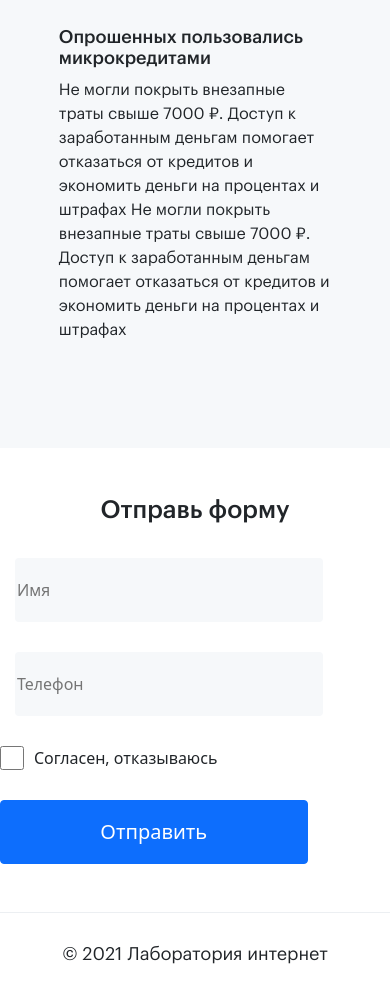
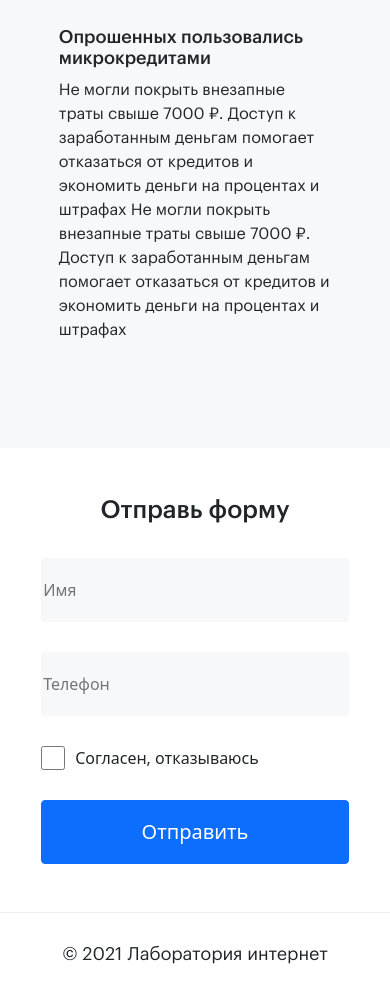
Before and after one commit to Marika777/testLab, a plain HTML site: page index.html in a window 390 px wide. Shown: the part 5410-6410 px from the top of the page. Drawn offline with nearby package versions, Linux system fonts and the light colour scheme; files whose address does not match are found by name.

Commit message:
test_two

```diff
--- a/index.html
+++ b/index.html
@@ -204,12 +204,12 @@
             <div id="form" class="d-flex flex-column align-items-center justify-content-center ">
                 <h2 class="mt-5">Отправь форму</h2>
                 <form id="feedbackForm">
-                    <div class="form-block">
-                        <div class="data_block d-flex flex-column">
+                    <div class="form-block ">
+                        <div class="data_block d-flex flex-row flex-wrap">
                             <input type="text" id="name" name="name" required placeholder="Имя">
                             <input type="number" id="phone" class="phone" required placeholder="Телефон">
                         </div>
-                        <div class="checkbox-block d-flex flex-row align-items-center flex-wrap">
+                        <div class="checkbox-block d-flex flex-row align-items-center justify-content-center flex-wrap">
                             <div class="blokiss d-flex flex-row"><input id="choice"  required type="checkbox"><p class="m-0">Согласен, отказываюсь</p></div>
                             <button type="submit" class="btn-form btn btn-primary m-0 mb-5">Отправить</button>
                         </div>
--- a/styles.css
+++ b/styles.css
@@ -333,6 +333,10 @@ footer div p{
   background-color: #F6F8FA;
   padding: 50px 0 30px 0;
 }
+.data_block{
+  align-items: center;
+  justify-content: center;
+}
 .data_block input{
   background-color: #F6F8FA;
   border: 0;
@@ -340,8 +344,6 @@ footer div p{
   height: 64px;
   border-radius: 4px;
   margin: 0 15px 30px 15px;
-  align-items: center;
-
 }
 .btn-form{
   height: 64px !important;
@@ -366,6 +368,11 @@ footer div p{
 
 
 
+@media (max-width: 708px) {
+  .blokiss{
+    margin: 0 30px 30px 30px !important;
+  }
+}
 
 
 @media (max-width: 768px) {
```
